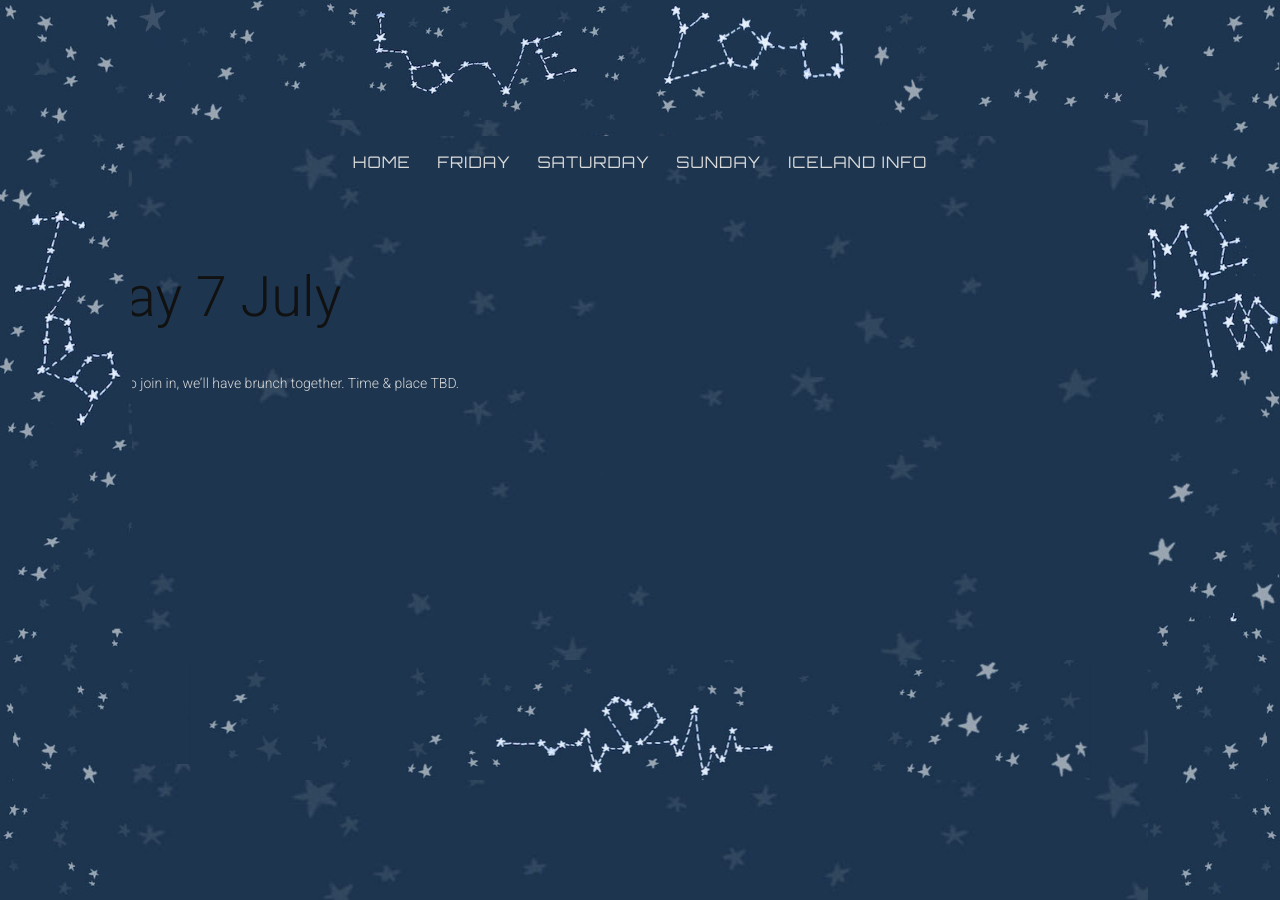
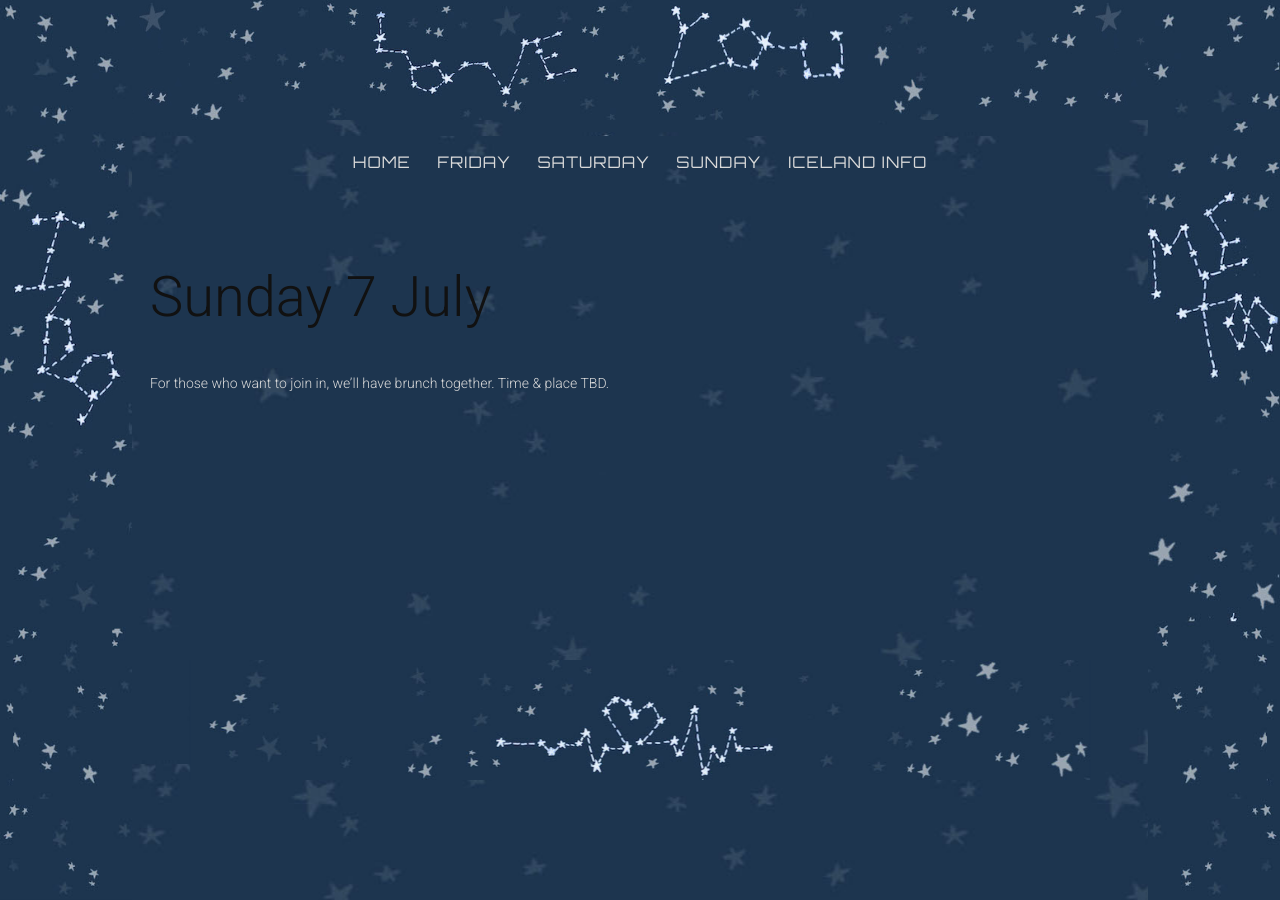
Before and after one commit to rltvty/olkelda, a Jekyll site: the page built from sunday.md, in a window 1280 px wide. Built offline with Jekyll 4.4.1, drawn with Linux system fonts in a browser that asks for light colours.

Commit message:
fix text margin

```diff
--- a/_sass/bootstrap.scss
+++ b/_sass/bootstrap.scss
@@ -1171,12 +1171,6 @@ hr {
   clear: both
 }
 
-.center-block, .page {
-  display: block;
-  margin-left: auto;
-  margin-right: auto
-}
-
 .pull-right {
   float: right !important
 }
--- a/_sass/main.scss
+++ b/_sass/main.scss
@@ -126,8 +126,28 @@ ul {
   margin: auto
 }
 
+.center-block, .page {
+  display: block;
+  margin-right: auto
+}
+
+@media (min-width: 1200px) {
+  .theme-image-container, .theme-image-container-bottom {
+    padding: 0;
+    height: 120px
+  }
+
+  .center-block, .page {
+    margin-left: 150px
+  }
+}
+
 @media (max-width: 1199px) {
   #content {
     margin-top: 20px
   }
+
+  .center-block, .page {
+    margin-left: 20px
+  }
 }
```
